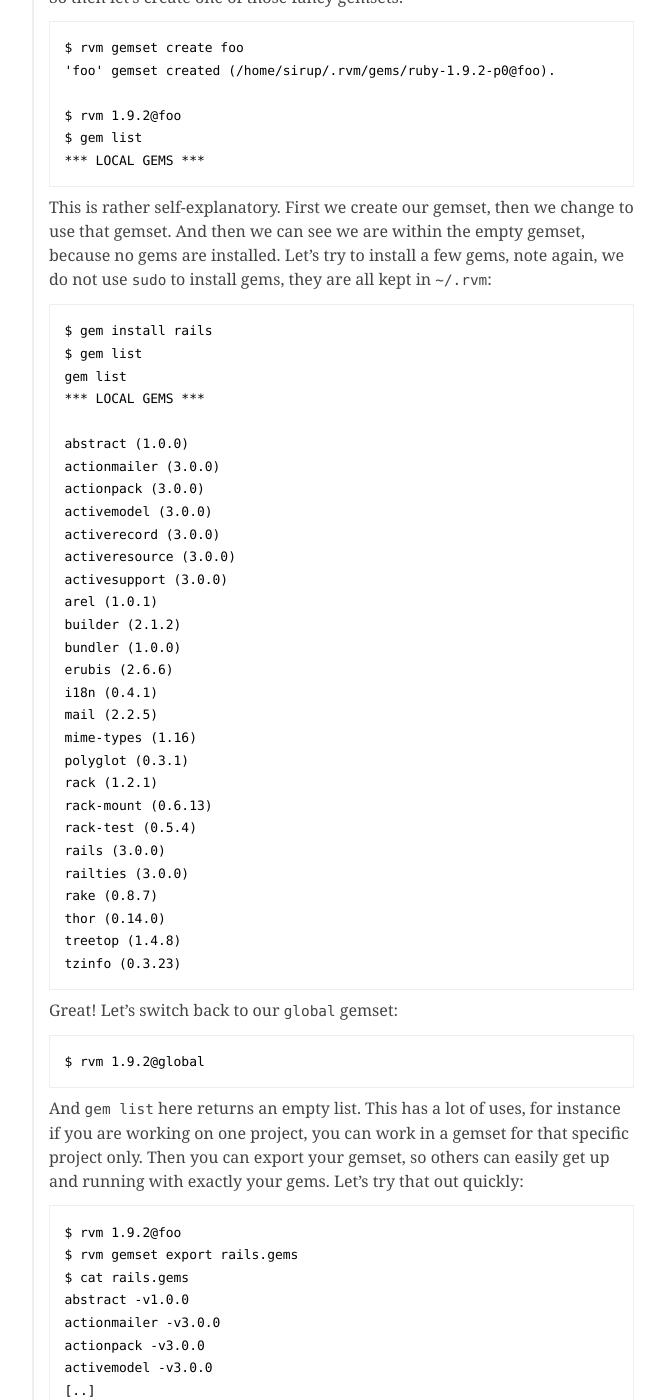
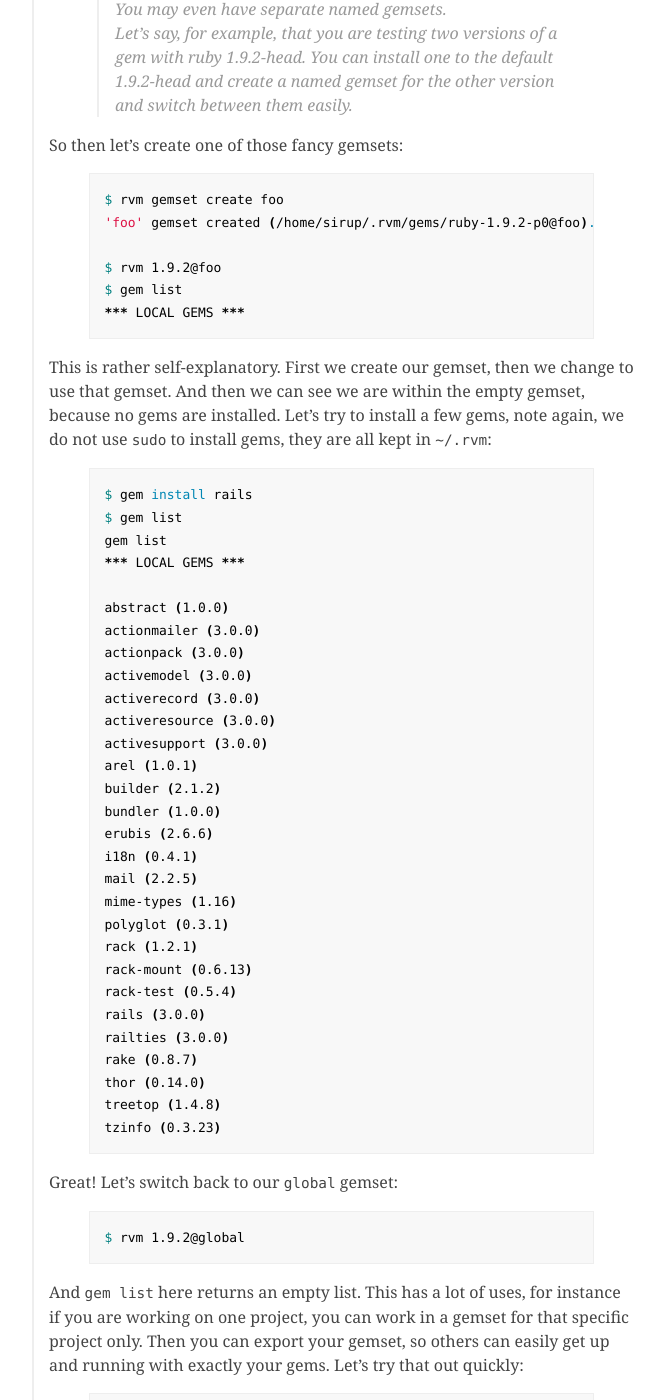
Before and after one commit to igor47/blog, a Jekyll site: the page built from _posts/2010-08-07-getting-up-and-running-with-ruby-and-rvm.md, in a window 1280 px wide and 1400 px high, scrolled down 2768 px. Shown: the whole window, without its empty margins (218-883 px from the left). Built offline with Jekyll 4.4.1, drawn with Linux system fonts in a browser that asks for light colours; Markdown is read by kramdown in place of the engine named in the settings; comment, search, counter and statistics services are not loaded; some of the changed text lies outside the part shown.

Commit message:
Bash syntax highlightation.

```diff
--- a/_posts/2010-08-07-getting-up-and-running-with-ruby-and-rvm.md
+++ b/_posts/2010-08-07-getting-up-and-running-with-ruby-and-rvm.md
@@ -14,19 +14,27 @@
 
 I figured I'd take the change to clean my system; I'd remove all my old gems. I found this nifty command, [via Google](http://geekystuff.net/2009/1/14/remove-all-ruby-gems):
 
-    $ gem list | cut -d" " -f1 | xargs gem uninstall -aIx
+{% highlight bash %}
+$ gem list | cut -d" " -f1 | xargs gem uninstall -aIx
+{% endhighlight %}
 
 Before running this though, for safety, I wanted a file that contained all my old gems, from which I could install everything, just for some safety, this is easy with RVM (if you don't have RVM installed, install it first via Step 1, and then come back):
 
-    $ rvm gemset export backup.gems
+{% highlight bash %}
+$ rvm gemset export backup.gems
+{% endhighlight %}
 
 I ended out with [*quite of a file*](http://gist.github.com/568262). If you want to install all these gems again (and no, I personally don't, just look at that file!), you could just run:
 
-    $ rvm gemset import backup.gems
+{% highlight bash %}
+$ rvm gemset import backup.gems
+{% endhighlight %}
 
 And now.. to run the command discussed in the first place!
 
-    $ gem list | cut -d" " -f1 | xargs gem uninstall -aIx
+{% highlight bash %}
+$ gem list | cut -d" " -f1 | xargs gem uninstall -aIx
+{% endhighlight %}
 
 So now, everything should be gone--and we have a clear install; exciting! We can verify it by issuing `gem list`.
 
@@ -34,20 +42,28 @@
 
 If you don't already have RVM installed, you should do it now. It's fairly simple to install:
 
-    $ bash < <( curl http://rvm.beginrescueend.com/releases/rvm-install-head )
+{% highlight bash %}
+$ bash < <( curl http://rvm.beginrescueend.com/releases/rvm-install-head )
+{% endhighlight %}
 
 And then add what it says to `.bashrc`, `.bash_profile` or whatever you use.
 
-    $ echo '[[ -s "$HOME/.rvm/scripts/rvm" ]] && source "$HOME/.rvm/scripts/rvm"' >> .bashrc
+{% highlight bash %}
+$ echo '[[ -s "$HOME/.rvm/scripts/rvm" ]] && source "$HOME/.rvm/scripts/rvm"' >> .bashrc
+{% endhighlight %}
 
 Then you should be up and running! Verify it:
 
-    $ type rvm | head -n1
-    rvm is a function
+{% highlight bash %}
+$ type rvm | head -n1
+rvm is a function
+{% endhighlight %}
 
 Check your system notes, also verify `RVM` is working:
 
-    $ rvm notes
+{% highlight bash %}
+$ rvm notes
+{% endhighlight %}
 
 ## Step 2: Installing Rubies
 
@@ -55,26 +71,36 @@
 
 Installing `1.9.2` is very easy, it's simply a matter of issuing:
 
-    $ rvm install 1.9.2
+{% highlight bash %}
+$ rvm install 1.9.2
+{% endhighlight %}
 
 It can take a while, since it downloads the source, and compiles it all. Let's switch to it, and then verify it all works!
 
-    $ rvm 1.9.2
-    $ ruby -v
-    ruby 1.9.2p0 (2010-08-18 revision 29036) [i686-linux]
+{% highlight bash %}
+$ rvm 1.9.2
+$ ruby -v
+ruby 1.9.2p0 (2010-08-18 revision 29036) [i686-linux]
+{% endhighlight %}
 
 Great!
 We want `1.9.2` to be our default interpreter:
 
-    $ rvm --default 1.9.2
+{% highlight bash %}
+$ rvm --default 1.9.2
+{% endhighlight %}
 
 Restart your shell, and run `ruby -v` to verify it's all working. Let's install `1.8.6` along with `1.9.2`:
 
-    $ rvm install 1.8.6
+{% highlight bash %}
+$ rvm install 1.8.6
+{% endhighlight %}
 
 And then we can switch to it, like we switched to `1.9.2` before:
 
-    $ rvm 1.9.2
+{% highlight bash %}
+$ rvm 1.9.2
+{% endhighlight %}
 
 (Which is a shortcut for `rvm use 1.9.2`). Now you should be up and running fine with RVM!
 
@@ -88,64 +114,74 @@
 
 So then let's create one of those fancy gemsets:
 
-    $ rvm gemset create foo
-    'foo' gemset created (/home/sirup/.rvm/gems/ruby-1.9.2-p0@foo).
+{% highlight bash %}
+$ rvm gemset create foo
+'foo' gemset created (/home/sirup/.rvm/gems/ruby-1.9.2-p0@foo).
 
-    $ rvm 1.9.2@foo
-    $ gem list
-    *** LOCAL GEMS ***
+$ rvm 1.9.2@foo
+$ gem list
+*** LOCAL GEMS ***
+{% endhighlight %}
 
 This is rather self-explanatory. First we create our gemset, then we change to use that gemset. And then we can see we are within the empty gemset, because no gems are installed. Let's try to install a few gems, note again, we do not use `sudo` to install gems, they are all kept in `~/.rvm`:
 
-    $ gem install rails
-    $ gem list
-    gem list
-    *** LOCAL GEMS ***
+{% highlight bash %}
+$ gem install rails
+$ gem list
+gem list
+*** LOCAL GEMS ***
 
-    abstract (1.0.0)
-    actionmailer (3.0.0)
-    actionpack (3.0.0)
-    activemodel (3.0.0)
-    activerecord (3.0.0)
-    activeresource (3.0.0)
-    activesupport (3.0.0)
-    arel (1.0.1)
-    builder (2.1.2)
-    bundler (1.0.0)
-    erubis (2.6.6)
-    i18n (0.4.1)
-    mail (2.2.5)
-    mime-types (1.16)
-    polyglot (0.3.1)
-    rack (1.2.1)
-    rack-mount (0.6.13)
-    rack-test (0.5.4)
-    rails (3.0.0)
-    railties (3.0.0)
-    rake (0.8.7)
-    thor (0.14.0)
-    treetop (1.4.8)
-    tzinfo (0.3.23)
+abstract (1.0.0)
+actionmailer (3.0.0)
+actionpack (3.0.0)
+activemodel (3.0.0)
+activerecord (3.0.0)
+activeresource (3.0.0)
+activesupport (3.0.0)
+arel (1.0.1)
+builder (2.1.2)
+bundler (1.0.0)
+erubis (2.6.6)
+i18n (0.4.1)
+mail (2.2.5)
+mime-types (1.16)
+polyglot (0.3.1)
+rack (1.2.1)
+rack-mount (0.6.13)
+rack-test (0.5.4)
+rails (3.0.0)
+railties (3.0.0)
+rake (0.8.7)
+thor (0.14.0)
+treetop (1.4.8)
+tzinfo (0.3.23)
+{% endhighlight %}
 
 Great! Let's switch back to our `global` gemset:
 
-    $ rvm 1.9.2@global
+{% highlight bash %}
+$ rvm 1.9.2@global
+{% endhighlight %}
 
 And `gem list` here returns an empty list. This has a lot of uses, for instance if you are working on one project, you can work in a gemset for that specific project only. Then you can export your gemset, so others can easily get up and running with exactly your gems. Let's try that out quickly:
 
-    $ rvm 1.9.2@foo
-    $ rvm gemset export rails.gems
-    $ cat rails.gems
-    abstract -v1.0.0
-    actionmailer -v3.0.0
-    actionpack -v3.0.0
-    activemodel -v3.0.0
-    [..]
+{% highlight bash %}
+$ rvm 1.9.2@foo
+$ rvm gemset export rails.gems
+$ cat rails.gems
+abstract -v1.0.0
+actionmailer -v3.0.0
+actionpack -v3.0.0
+activemodel -v3.0.0
+[..]
+{% endhighlight %}
 
 You could send `rails.gem` to someone else, and that person would simply import the gemset like so:
 
-    $ rvm gemset create rails
-    $ rvm 1.9.2@rails
-    $ rvm gemset import rails.gems
+{% highlight bash %}
+$ rvm gemset create rails
+$ rvm 1.9.2@rails
+$ rvm gemset import rails.gems
+{% endhighlight %}
 
 Which would install all the gems that the first guy had, and the exact same versions. This is great when you work in teams, because we all tried messing up the versions..
```
